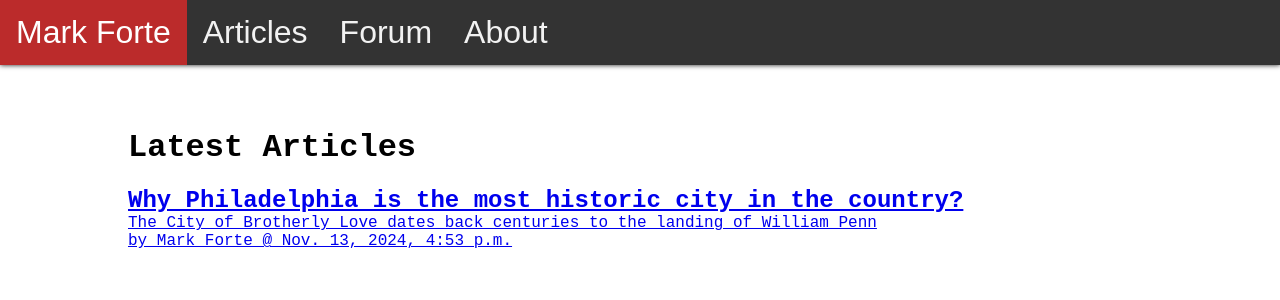
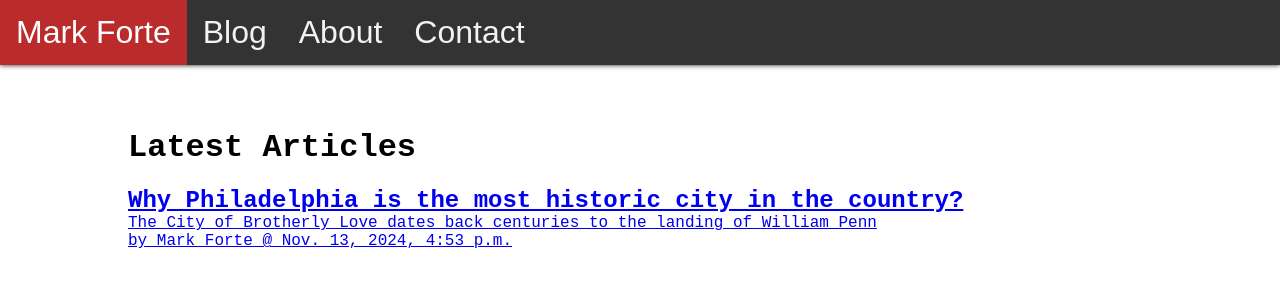
Before and after one commit to mforte215/forum, a Django app: page / in a window 1280 px wide. Shown: the top 300 px of the page. Run offline with Django 5.2, Linux system fonts and the light colour scheme; data comes from the database, SQL or seed files in the repository; some web fonts are replaced.

Commit message:
base template changes

```diff
--- a/app/templates/base.html
+++ b/app/templates/base.html
@@ -11,9 +11,9 @@
 <body>
     <div class="topnav" id="myTopnav">
         <a href="{% url 'index' %}" class="active">Mark Forte</a>
-        <a href="{% url 'index' %}">Articles</a>
-        <a href="{% url 'index' %}">Forum</a>
-        <a href="#about">About</a>
+        <a href="{% url 'index' %}">Blog</a>
+        <a href="{% url 'index' %}">About</a>
+        <a href="#about">Contact</a>
         <a href="javascript:void(0);" class="icon" onclick="myFunction()">
             <i class="fa fa-bars"></i>
         </a>
```
